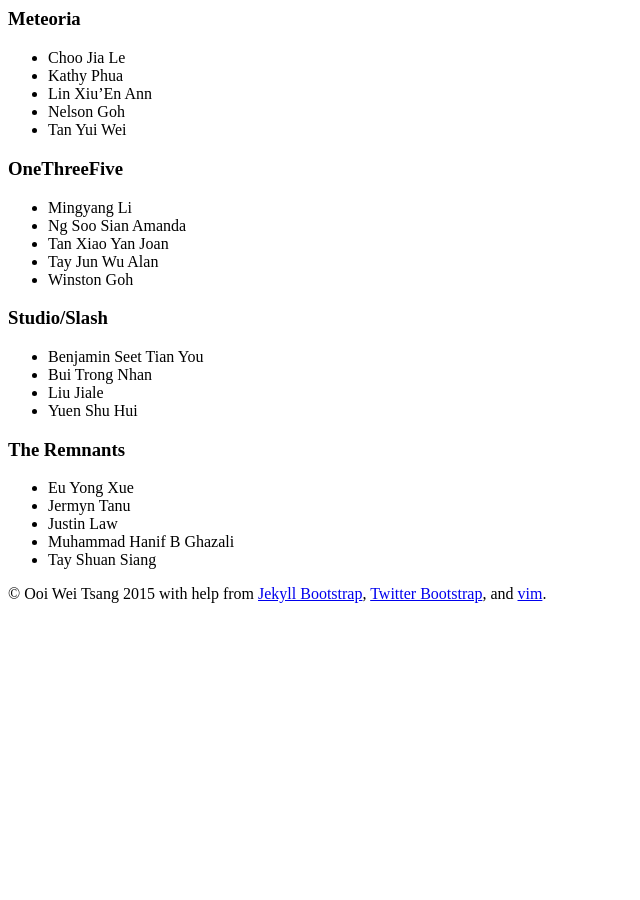
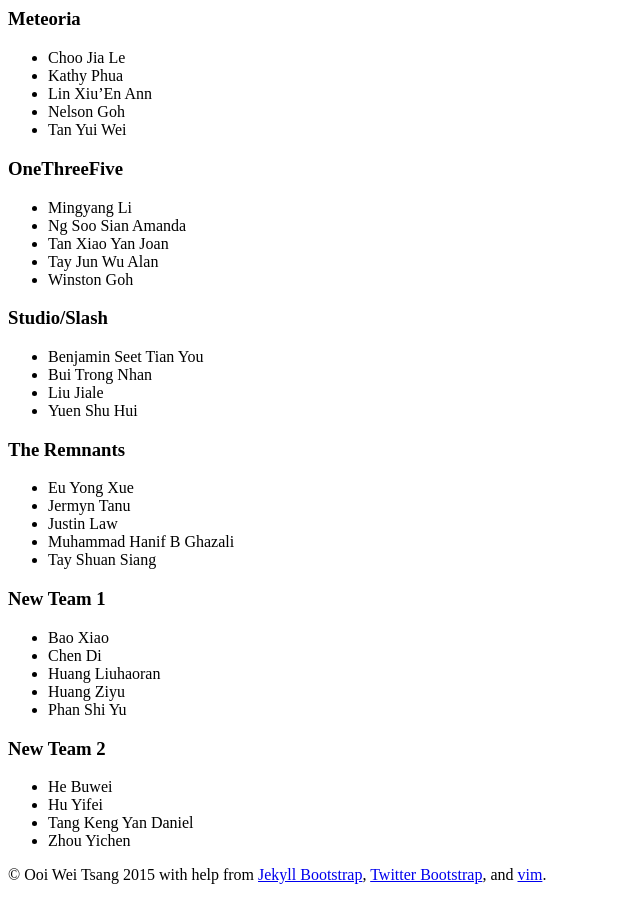
Before and after one commit to nus-mtp/1516, a Jekyll site: the page built from teams.md, in a window 1280 px wide and 900 px high, scrolled down 1067 px. Shown: the whole window, without its empty margins (0-640 px from the left). Built offline with Jekyll 4.4.1, drawn with Linux system fonts in a browser that asks for light colours; before the commit the page ends 1686 px from its top, so only the background shows below that.

Commit message:
Added two last unnamed teams

```diff
--- a/teams.md
+++ b/teams.md
@@ -73,3 +73,16 @@ group: navigation
 * Justin Law
 * Muhammad Hanif B Ghazali
 * Tay Shuan Siang
+
+### New Team 1
+* Bao Xiao
+* Chen Di
+* Huang Liuhaoran
+* Huang Ziyu
+* Phan Shi Yu
+
+### New Team 2
+* He Buwei
+* Hu Yifei
+* Tang Keng Yan Daniel
+* Zhou Yichen
```
